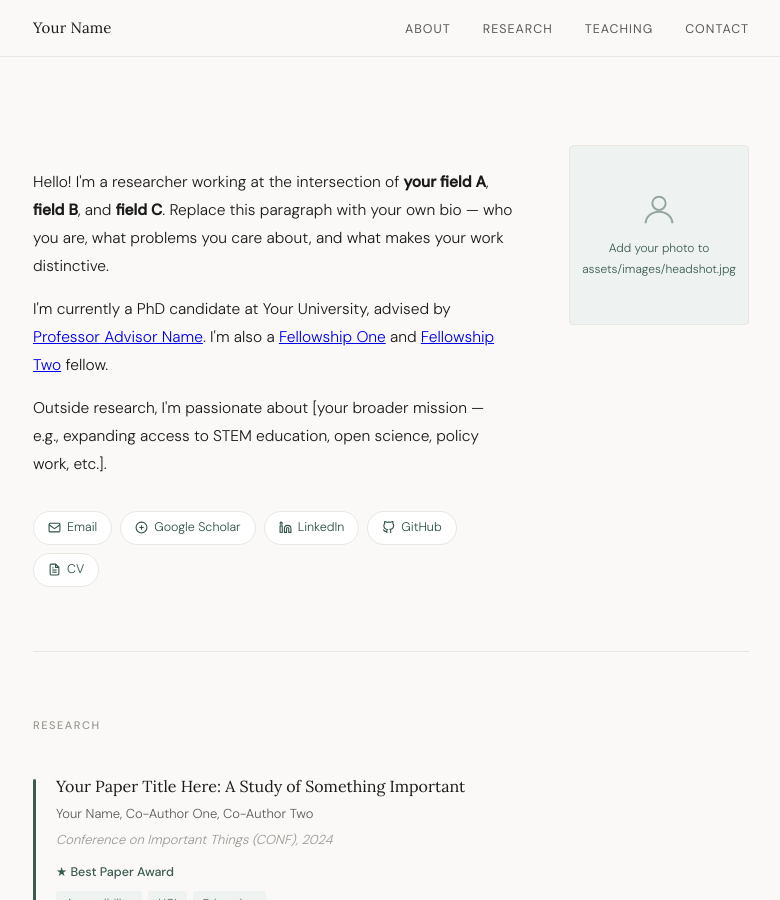
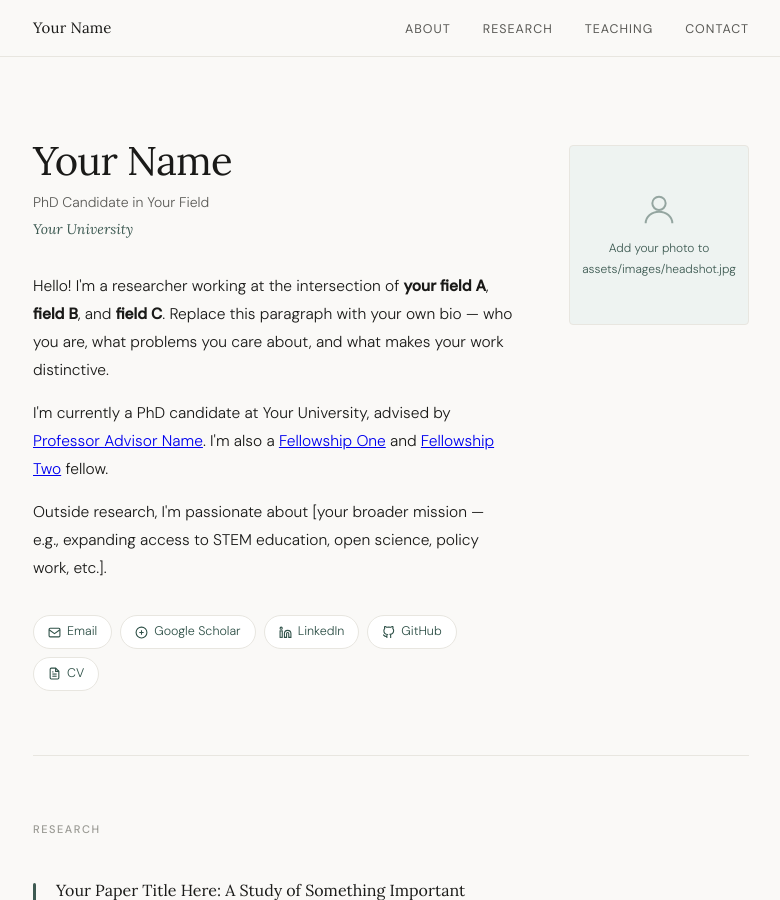
Before and after one commit to MoniqueSantoso/MoniqueSantoso.github.io, a Jekyll site: the page built from index.html, in a window 1280 px wide and 900 px high. Shown: the whole window, without its empty margins (249-1029 px from the left). Built offline with Jekyll 4.4.1, drawn with Linux system fonts in a browser that asks for light colours.

Commit message:
Update index.html

```diff
--- a/index.html
+++ b/index.html
@@ -8,9 +8,9 @@ layout: default
 <section id="about">
 
   <div class="hero-text">
-    <h1>{{ Monique Santoso }}</h1>
-    <p class="hero-role">{{ PhD Candidate in Communication }}</p>
-    <p class="hero-inst">{{ Stanford University }}</p>
+    <h1>{{ site.author.name }}</h1>
+    <p class="hero-role">{{ site.author.title }}</p>
+    <p class="hero-inst">{{ site.author.institution }}</p>
 
     <div class="hero-bio">
       <p>
```
